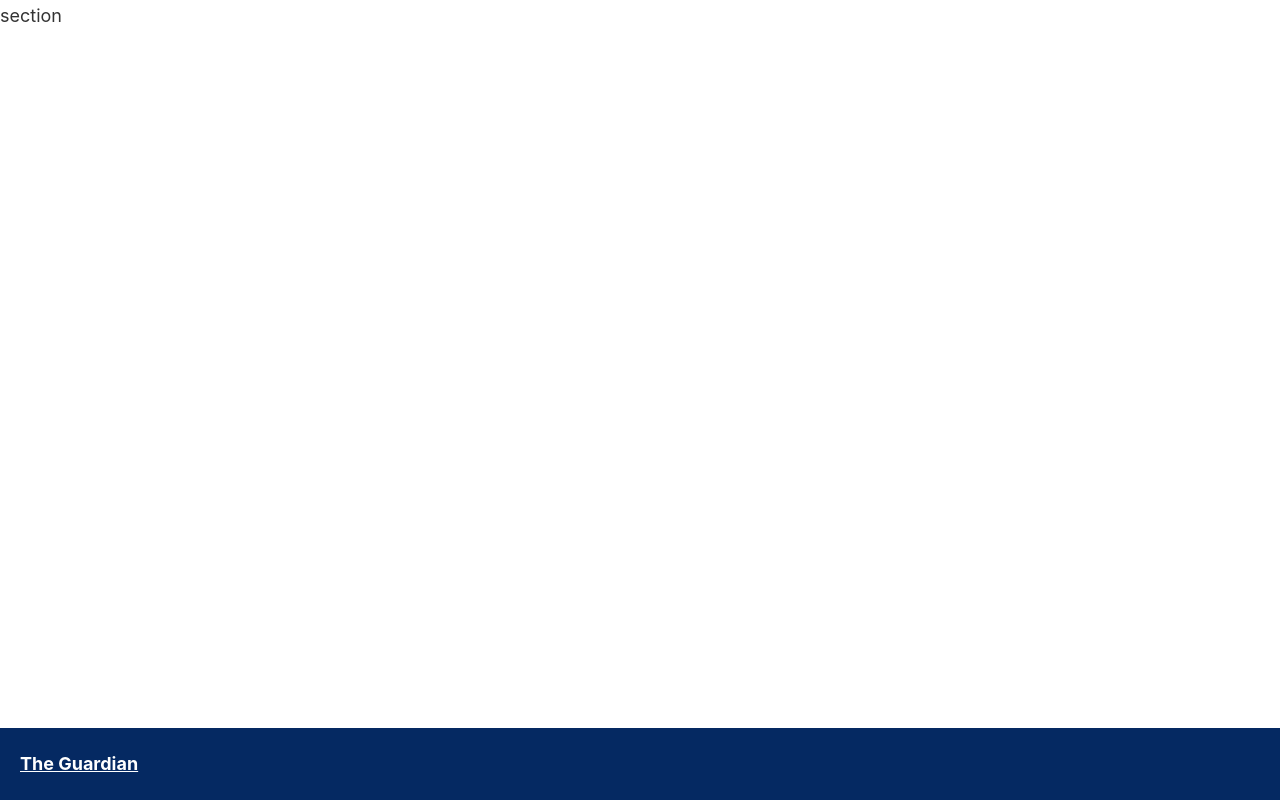
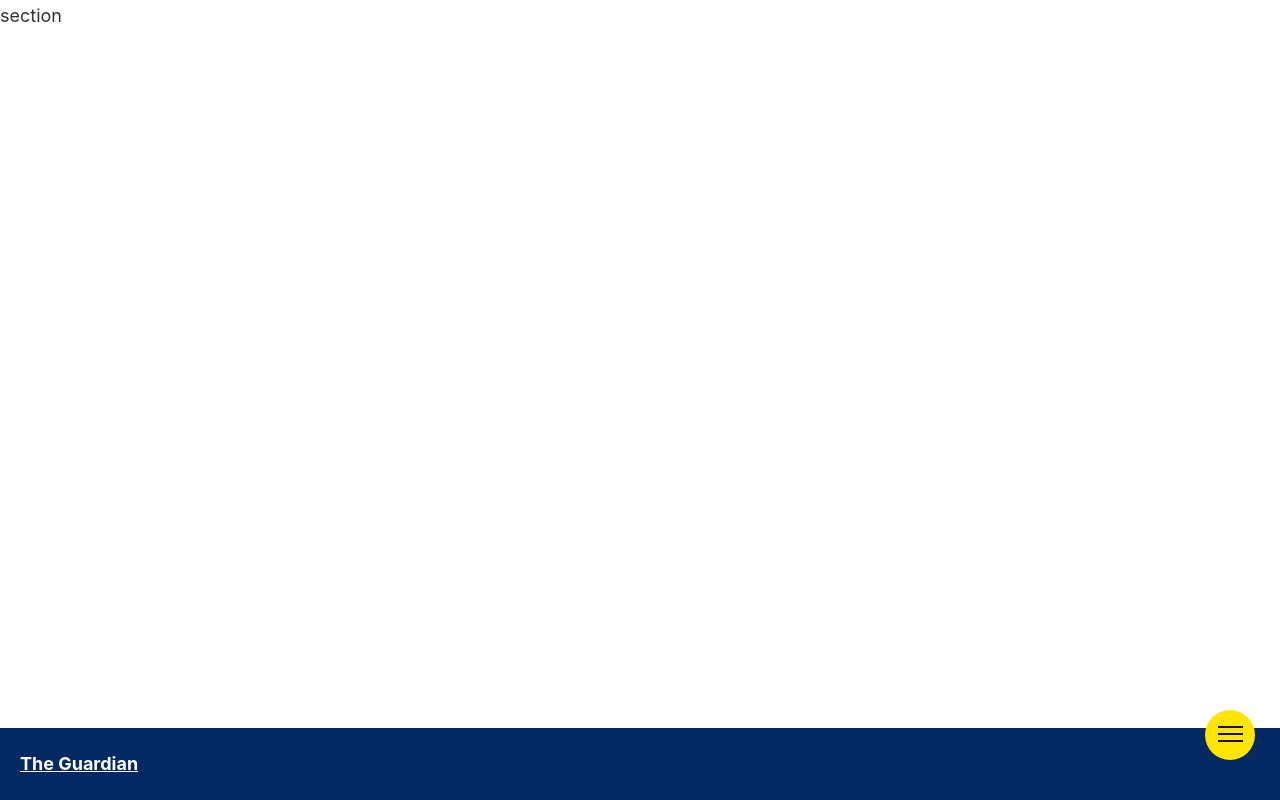
Before and after one commit to benbrehaut/theguardian-pwa, a React (Create React App) app: page /1 in a window 1280 px wide. Built offline with nearby package versions, Linux system fonts and the light colour scheme; no server answers.

Commit message:
Adding work for app header and app menu

```diff
--- a/src/Components/AppHeader/AppHeader.react.js
+++ b/src/Components/AppHeader/AppHeader.react.js
@@ -7,11 +7,8 @@ import './AppHeader.scss'
 
 export default function AppHeader() {
   return(
-    <header className="o-app-header">
+    <header className="o-app-header" role="banner">
       <Link className="o-app-header__logo" to="/">The Guardian</Link>
-      <button className="o-app-header__menuToggle" type="button">
-        <ScreenReaderText>Toggle Menu</ScreenReaderText>
-      </button>
       <AppMenu />
     </header>
   )
--- a/src/Components/AppHeader/AppHeader.scss
+++ b/src/Components/AppHeader/AppHeader.scss
@@ -11,6 +11,7 @@
   display: flex;
   flex-flow: row wrap;
   justify-content: space-between;
+  z-index: 1;
 
   &__logo {
     color: inherit;
--- a/src/Components/AppMenu/AppMenu.react.js
+++ b/src/Components/AppMenu/AppMenu.react.js
@@ -1,9 +1,41 @@
-import React from 'react';
+import React, { Component } from 'react';
 
-export default function AppMenu() {
-  return(
-    <nav className="app-menu">
+import ScreenReaderText from './../Common/ScreenReaderText'
 
-    </nav>
-  )
+import './AppMenu.scss'
+
+export default class AppMenu extends Component {
+  constructor(props) {
+    super(props);
+
+    this.state = {
+      menuOpen: false
+    }
+
+    this.toggleMenu = this.toggleMenu.bind(this);
+  }
+
+  toggleMenu = (e) => {
+    e.preventDefault();
+
+    this.setState(prevState => ({
+      menuOpen: !prevState.menuOpen
+    }));
+  }
+
+  render() {
+    return(
+      <>
+        <button className="o-app-menu-toggler" type="button" onClick={this.toggleMenu}>
+          <ScreenReaderText>Toggle Menu</ScreenReaderText>
+          <span className="o-app-menu-toggler__line o-app-menu-toggler__line--top" aria-hidden="true"></span>
+          <span className="o-app-menu-toggler__line o-app-menu-toggler__line--middle" aria-hidden="true"></span>
+          <span className="o-app-menu-toggler__line o-app-menu-toggler__line--bottom" aria-hidden="true"></span>
+        </button>
+        <nav className={`o-app-menu ${this.state.menuOpen ? "is-open" : ""}`}>
+          I am the navigation
+        </nav>
+      </>
+    )
+  }
 }
--- /dev/null
+++ b/src/Components/AppMenu/AppMenu.scss
@@ -0,0 +1,56 @@
+@import '../../Static/scss/settings/unit';
+@import '../../Static/scss/settings/variables';
+
+.o-app-menu-toggler {
+    background-color: ds-color('highlight-main');
+    border: 0;
+    border-radius: 50%;
+    width: 50px;
+    height: 50px;
+    position: absolute;
+    top: -25%;
+    right: rem-calc(25);
+
+    &__line {
+        $line-top-pos: 17px;
+        $line-spacing-pos: 7px;
+
+        display: block;
+        width: 25px;
+        height: 2px;
+        background-color: ds-color('brightness-7');
+        position: absolute;
+        left: 13px;
+        margin-top: -1px;
+        top: $line-top-pos;
+        transition: width 222ms cubic-bezier(0.215, 0.61, 0.355, 1) 444ms, top 222ms cubic-bezier(0.215, 0.61, 0.355, 1) 222ms, transform 222ms cubic-bezier(0.215, 0.61, 0.355, 1) 222ms, opacity 222ms linear 222ms;
+
+        &--middle {
+            top: ($line-top-pos + $line-spacing-pos);
+            transition: width 222ms cubic-bezier(0.215, 0.61, 0.355, 1) 444ms, top 222ms cubic-bezier(0.215, 0.61, 0.355, 1) 222ms, transform 222ms cubic-bezier(0.215, 0.61, 0.355, 1) 222ms, opacity 222ms linear 222ms;
+        }
+
+        &--bottom {
+            top: ($line-top-pos + $line-spacing-pos + $line-spacing-pos);
+            transition: width 222ms cubic-bezier(0.215, 0.61, 0.355, 1) 444ms, top 222ms cubic-bezier(0.215, 0.61, 0.355, 1) 222ms, transform 222ms cubic-bezier(0.215, 0.61, 0.355, 1) 222ms, opacity 222ms linear 222ms;
+        }
+    }
+}
+
+.o-app-menu {
+    position: fixed;
+    bottom: 0;
+    height: 100%;
+    overflow: auto;
+    top: 0;
+    left: 0;
+    background-color: ds-color('brand-main');
+    z-index: 1;
+    width: calc(100% - 90px);
+    transform: translateX(-100%);
+    transition: 200ms ease-in-out;
+
+    &.is-open {
+        transform: translateX(0);
+    }
+}
--- a/src/Components/AppShell/AppShell.react.js
+++ b/src/Components/AppShell/AppShell.react.js
@@ -2,9 +2,11 @@ import React from 'react';
 
 import AppHeader from './../AppHeader'
 
+import './AppShell.scss'
+
 export default function AppShell(props) {
   return(
-    <div className="app-shell">
+    <div className="o-app-shell">
       <AppHeader />
       <main role="main">
         { props.children }
--- /dev/null
+++ b/src/Components/AppShell/AppShell.scss
@@ -0,0 +1,5 @@
+@import '../../Static/scss/settings/unit';
+
+.o-app-shell {
+    padding-bottom: rem-calc(72 + 30);
+}
```
